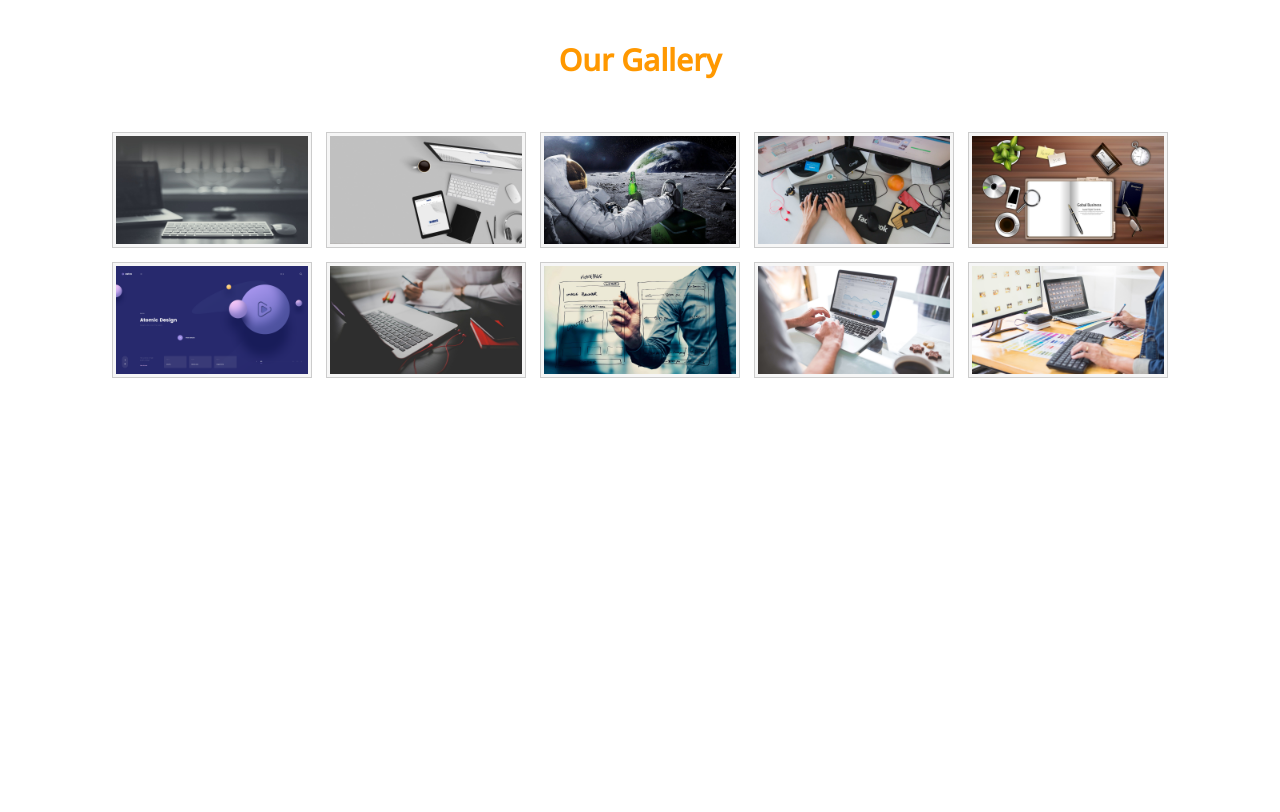
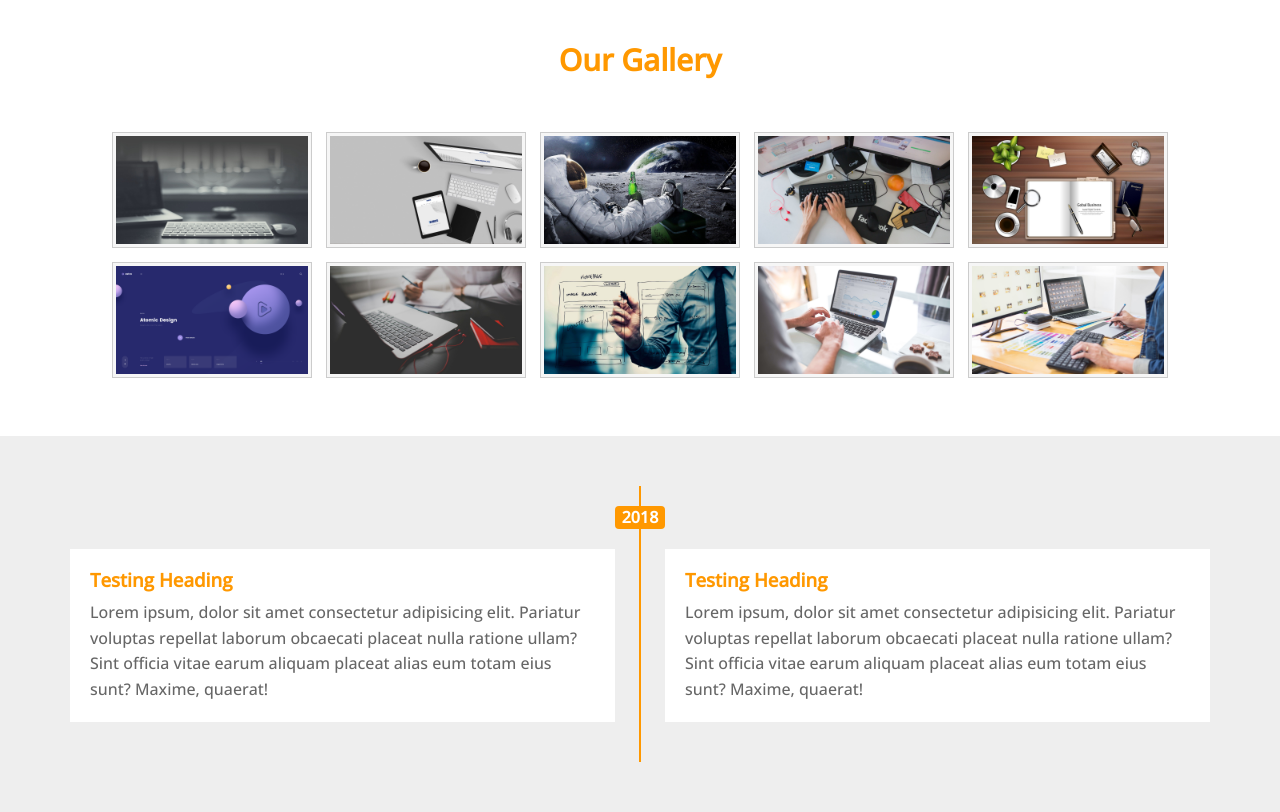
Before and after one commit to majdalhasan/Special_Design, a plain HTML site: page index.html in a window 1280 px wide. Shown: the part 1720-2532 px from the top of the page. Before the commit the page ends 2156 px from the top, so only its background shows below. Drawn offline with nearby package versions, Linux system fonts and the light colour scheme.

Commit message:
Add files via upload

```diff
--- a/css/master.css
+++ b/css/master.css
@@ -318,6 +318,65 @@ body {
   font-family: Arial, Tahoma;
 }
 /* End Gallery */
+/* Start Timeline */
+.timeline {
+  padding-top: 50px;
+  padding-bottom: 50px;
+  background-color: #eee;
+}
+.timeline .timeline-content {
+  position: relative;
+  overflow: hidden;
+}
+.timeline .timeline-content::before {
+  content: '';
+  width: 2px;
+  height: 100%;
+  background-color: var(--main-color);
+  position: absolute;
+  left: 50%;
+  margin-left: -1px;
+  top: 0;
+}
+.timeline .timeline-content .year {
+  margin: 20px auto;
+  width: 50px;
+  background-color: var(--main-color);
+  position: relative;
+  z-index: 2;
+  border-radius: 4px;
+  text-align: center;
+  color: #fff;
+  padding: 2px 5px;
+  font-weight: bold;
+}
+.timeline .timeline-content .left,
+.timeline .timeline-content .right {
+  width: calc(50% - 25px);
+  margin-bottom: 40px;
+  position: relative;
+}
+.timeline .timeline-content .left {
+  float: left;
+}
+.timeline .timeline-content .right {
+  float: right;
+}
+.timeline .timeline-content .content {
+  padding: 20px;
+  background-color: #fff;
+}
+.timeline .timeline-content .content h3 {
+  font-weight: bold;
+  color: var(--main-color);
+  margin: 0 0 10px;
+}
+.timeline .timeline-content .content p {
+  color: #666;
+  margin: 0;
+  line-height: 1.6;
+}
+/* End Timeline */
 /* Start Animation */
 @keyframes rotate {
   0% {
--- a/index.html
+++ b/index.html
@@ -17,7 +17,7 @@
   <!-- Start Settings Box -->
   <div class="settings-box">
     <div class="toggle-settings">
-      <i class="fa-solid fa-gear"></i>
+      <i class="fa-solid fa-gear "></i>
     </div>
     <div class="settings-container">
       <div class="option-box">
@@ -129,6 +129,27 @@
     </div>
   </div>
   <!-- End Gallery -->
+  <!-- Start TimeLine -->
+  <div class="timeline">
+    <div class="container">
+      <div class="timeline-content">
+        <div class="year">2018</div>
+        <div class="left">
+          <div class="content">
+            <h3>Testing Heading</h3>
+            <p>Lorem ipsum, dolor sit amet consectetur adipisicing elit. Pariatur voluptas repellat laborum obcaecati placeat nulla ratione ullam? Sint officia vitae earum aliquam placeat alias eum totam eius sunt? Maxime, quaerat!</p>
+          </div>
+        </div>
+        <div class="right">
+          <div class="content">
+            <h3>Testing Heading</h3>
+            <p>Lorem ipsum, dolor sit amet consectetur adipisicing elit. Pariatur voluptas repellat laborum obcaecati placeat nulla ratione ullam? Sint officia vitae earum aliquam placeat alias eum totam eius sunt? Maxime, quaerat!</p>
+          </div>
+        </div>
+      </div>
+    </div>
+  </div>
+  <!-- End TimeLine -->
   <script src="js/master.js"></script>
 </body>
 </html>
```
